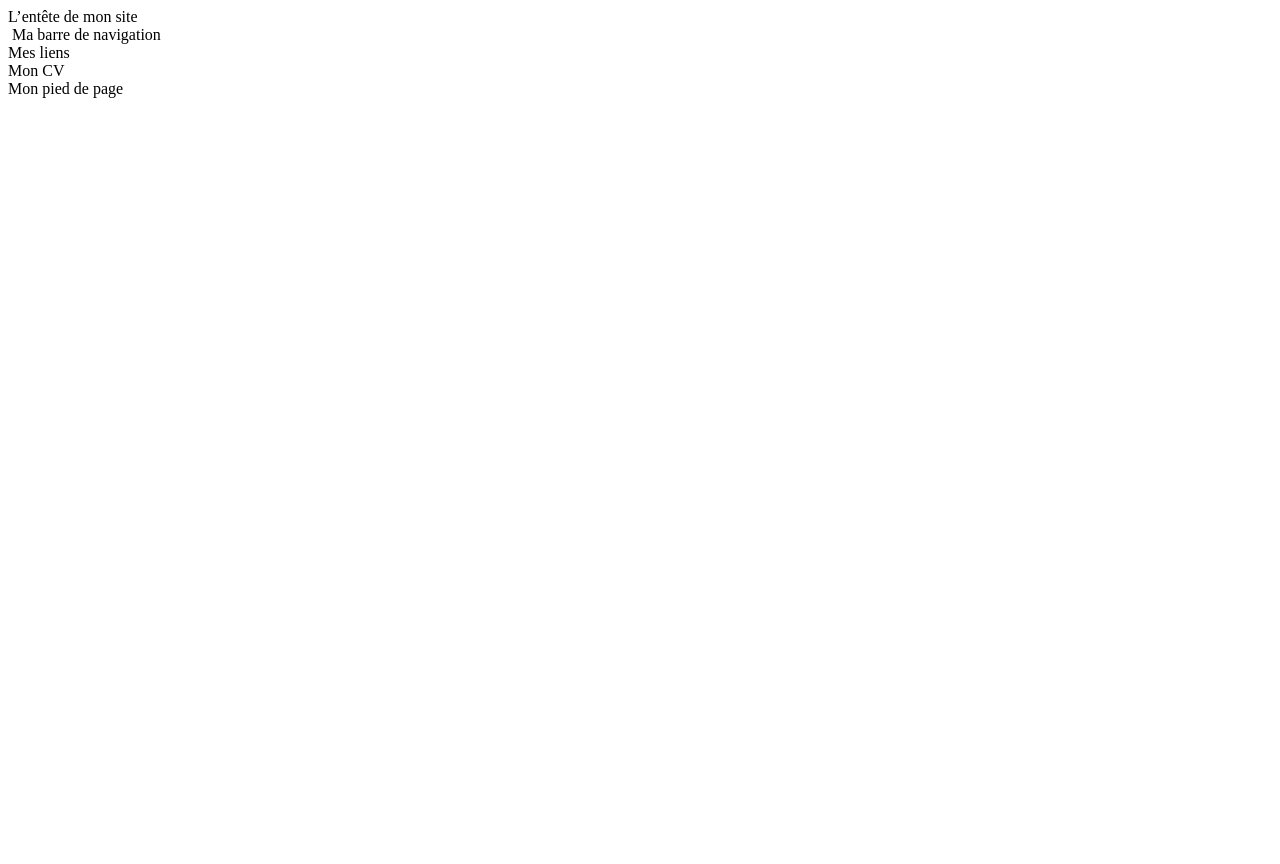
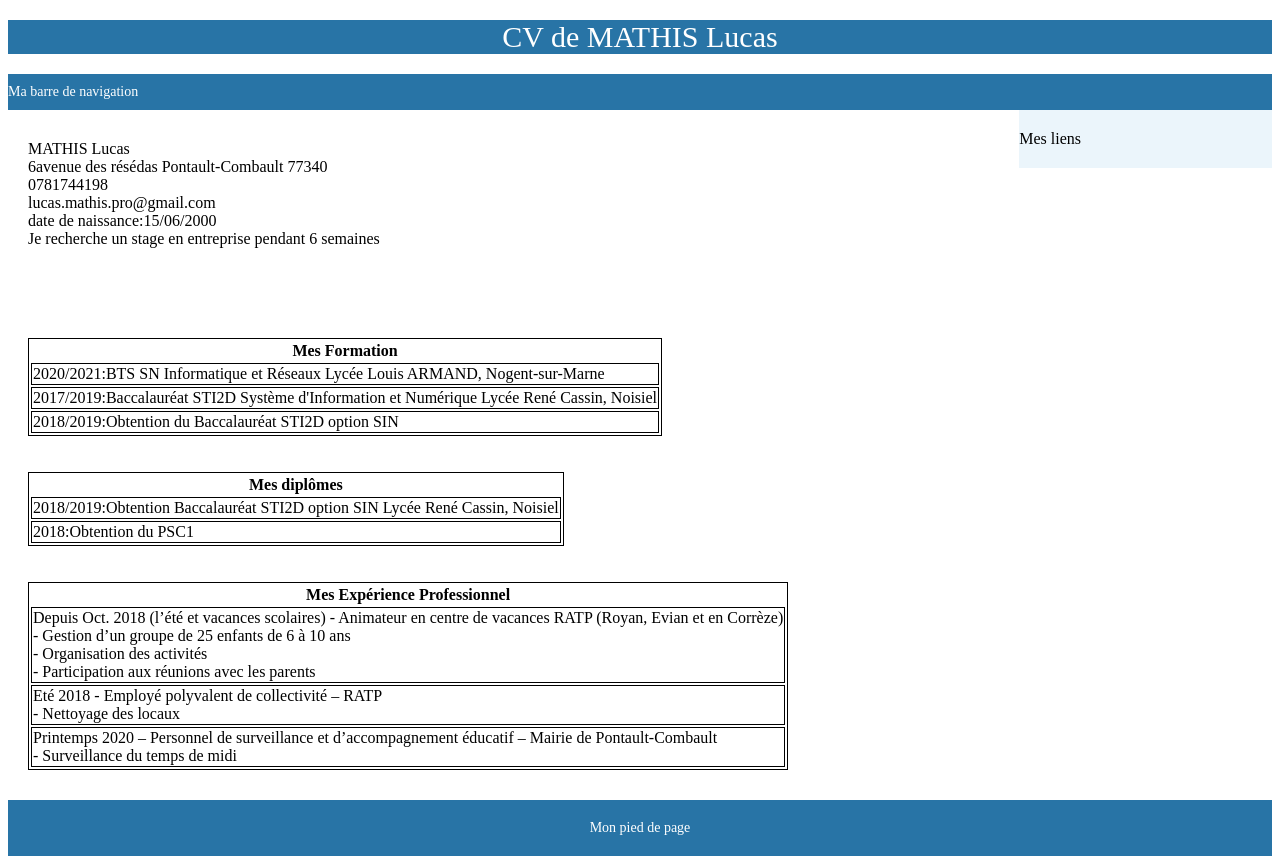
Before and after one commit to lucas7731/Mw01, a plain HTML site: page index.html in a window 1280 px wide. Before the commit the page ends 800 px from the top, so only its background shows below. Drawn offline with Linux system fonts and the light colour scheme.

Commit message:
Défi 3 mon CV

```diff
--- a/Style.css
+++ b/Style.css
@@ -1,7 +1,53 @@
-body,header,footer,section,aside,nav {
-	display:block;
-	border:3px solid red;
-	margin:20px 0px 20px 0px;
-	padding:0px 0px 0px 50px;
+header {
+
+	margin-top:20px;
+	margin-bottom:20px;
+	text-align:center;
+	font-size:30px;
+
+
 
 }
+footer{
+	background-color:#2874a6;
+	padding-top:20px;
+	padding-bottom:20px;
+	text-align:center;
+	font-size:14px;
+	color:#ffffff
+}
+aside{
+	width:20%;
+	background-color:#ebf5fb;
+	padding-top:20px;
+    padding-bottom:20px;
+	float:right;
+}
+nav{
+
+	padding-top:10px;
+	padding-bottom:10px;
+	font-size:14px;
+;
+}
+section{
+	padding-bottom:30px;
+	padding-top:30px;
+	padding-left:20px;
+	padding-right:20px;
+
+}
+.fondbleu{
+	background-color:#2874a6;
+color:#ffffff}
+
+	table,
+td {
+    border: 1px solid #000000;
+}
+
+thead,
+tfoot {
+    background-color: #ffffff;
+    color: #000000;
+}
--- a/index.html
+++ b/index.html
@@ -1,12 +1,83 @@
 <!DOCTYPE html>
 <html>
   <head>
+  <link rel="stylesheet" type="text/css" href="Style.css">
+   <meta charset="utf-8" />
   </head>
+
   <body>
- <header>L’entête de mon site  </header>
- <nav> Ma barre de navigation</nav>
- <aside>Mes liens </aside>
- <section>Mon CV</section>
- <footer>Mon pied de page</footer>
+ <header class="fondbleu"> CV de MATHIS Lucas</header>
+ <nav class="fondbleu">Ma barre de navigation </nav>
+ <aside>Mes liens</aside>
+ <section>MATHIS Lucas <br/>
+ 6avenue des résédas Pontault-Combault 77340 </br>
+0781744198 </br>
+lucas.mathis.pro@gmail.com</br>
+date de naissance:15/06/2000</br>
+Je recherche un stage en entreprise pendant 6 semaines<br><br><br><br><br><br>
+
+<table>
+    <thead>
+        <tr>
+            <th colspan="2"><center>Mes Formation </th>
+        </tr>
+    </thead>
+    <tbody>
+        <tr>
+            <td>2020/2021:BTS SN Informatique et Réseaux Lycée Louis ARMAND, Nogent-sur-Marne</td>
+
+        </tr>
+		<tr>
+		    <td>2017/2019:Baccalauréat STI2D Système d'Information et Numérique Lycée René Cassin, Noisiel</td>
+		</tr>
+		<tr>
+		    <td>2018/2019:Obtention du Baccalauréat STI2D option SIN</td>
+		</tr>
+    </tbody>
+</table><br><br>
+<table>
+    <thead>
+        <tr>
+            <th colspan="3"><center>Mes diplômes </th>
+        </tr>
+    </thead>
+    <tbody>
+        <tr>
+            <td>2018/2019:Obtention Baccalauréat STI2D option SIN Lycée René Cassin, Noisiel</td>
+
+        </tr>
+		<tr>
+		    <td>2018:Obtention du PSC1 </td>
+		</tr>
+
+    </tbody>
+</table><br><br>
+<table>
+    <thead>
+        <tr>
+            <th colspan="3"><center>Mes Expérience Professionnel </th>
+        </tr>
+    </thead>
+    <tbody>
+        <tr>
+            <td>Depuis Oct. 2018 (l’été et vacances scolaires) - Animateur en centre de vacances RATP (Royan, Evian et en Corrèze)<br>
+			- Gestion d’un groupe de 25 enfants de 6 à 10 ans<br>
+- Organisation des activités<br>
+- Participation aux réunions avec les parents </td>
+
+        </tr>
+		<tr>
+		    <td>Eté 2018 - Employé polyvalent de collectivité – RATP<br>
+- Nettoyage des locaux</td>
+		</tr>
+		<tr>
+		    <td>Printemps 2020 – Personnel de surveillance et d’accompagnement éducatif – Mairie de Pontault-Combault<br>
+- Surveillance du temps de midi </td>
+		</tr>
+    </tbody>
+</table>
+
+</section>
+ <footer> Mon pied de page</footer>
   </body>
   </html>
```
